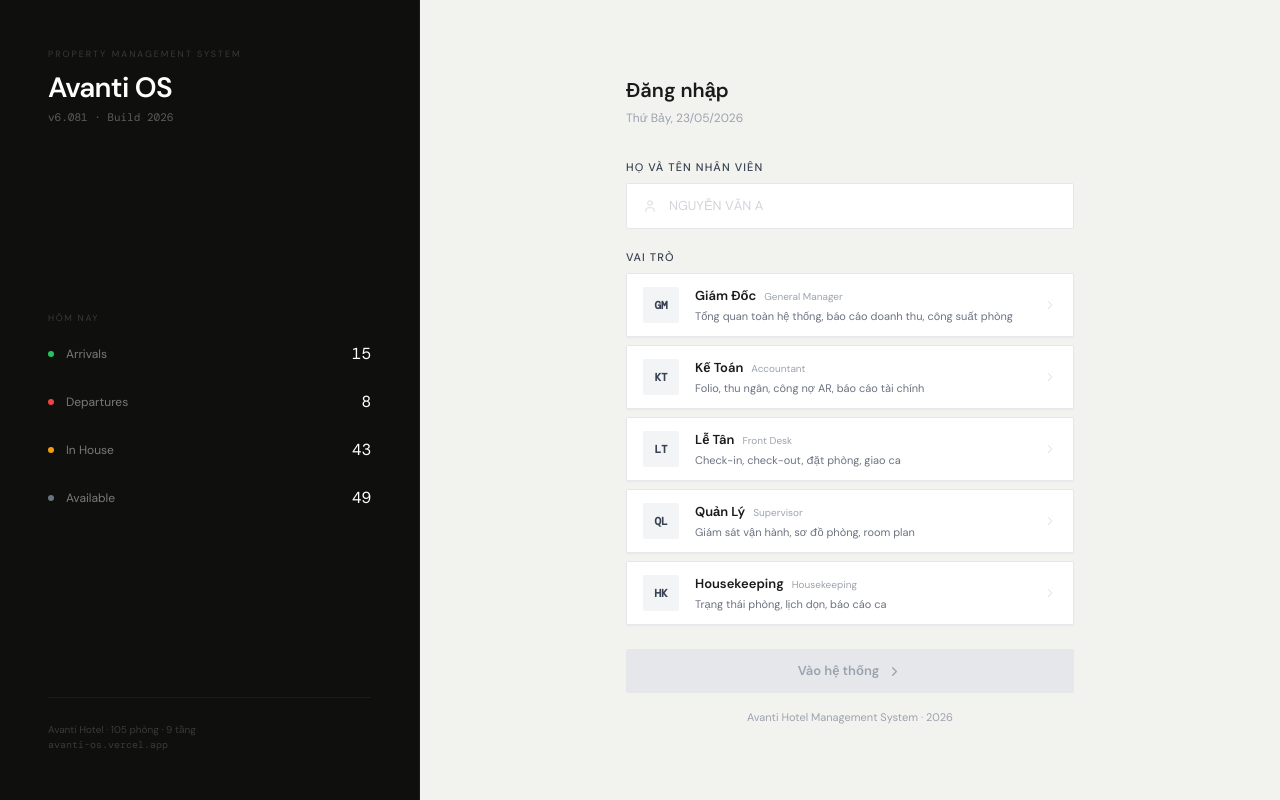
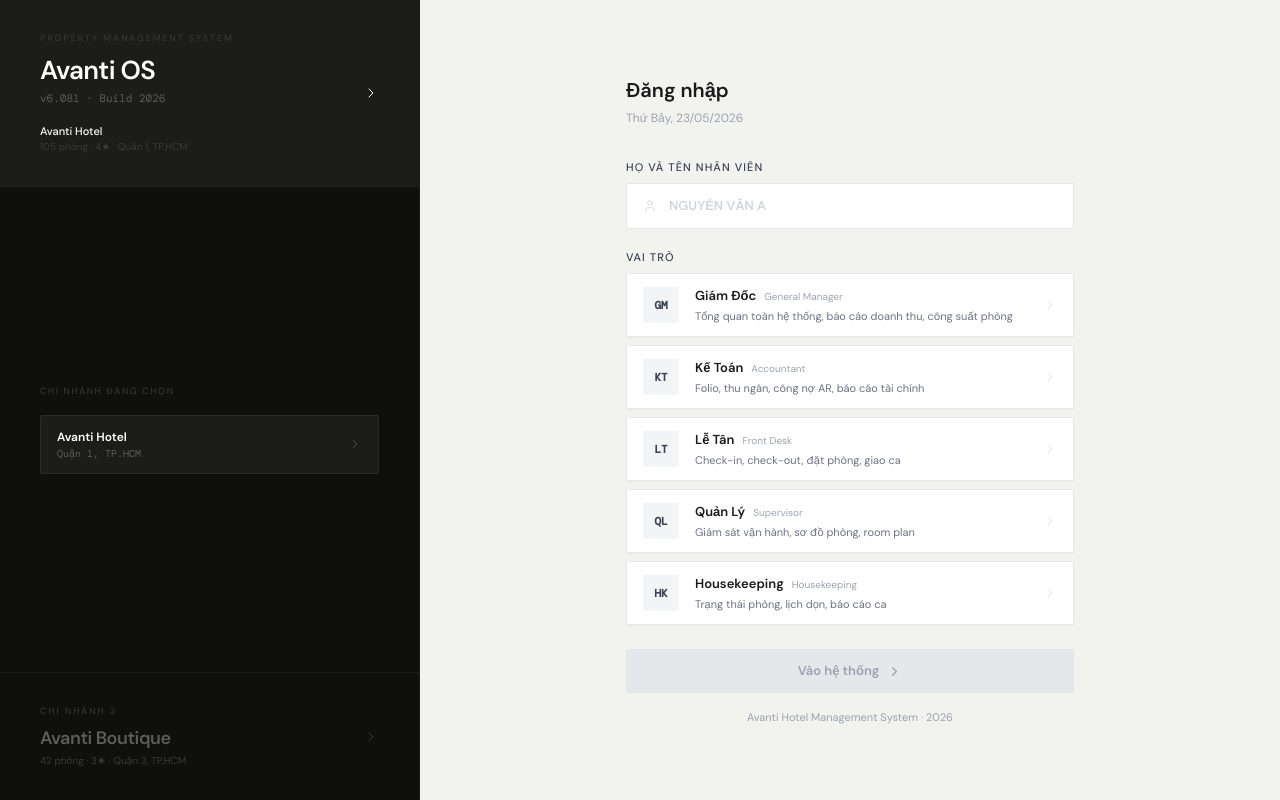
Before and after one commit to giahuydoo0207-tech/avanti-os, a Next.js app: page / in a window 1280 px wide. Built offline with nearby package versions, Linux system fonts and the light colour scheme.

Commit message:
Redesign login: branch switcher, colored name input, remove stats

```diff
--- a/app/page.tsx
+++ b/app/page.tsx
@@ -67,13 +67,17 @@
   const [name, setName] = useState("");
   const [selectedRole, setSelectedRole] = useState<string | null>(null);
   const [error, setError] = useState("");
+  const [selectedBranch, setSelectedBranch] = useState("avanti");
+  const [showBranchList, setShowBranchList] = useState(false);
 
   const handleLogin = () => {
     if (!name.trim()) { setError("Vui lòng nhập họ và tên"); return; }
     if (!selectedRole) { setError("Vui lòng chọn vai trò"); return; }
     setError("");
-    localStorage.setItem("staffName", name.trim());
-    localStorage.setItem("staffRole", selectedRole);
+    if(typeof window!=="undefined"){
+      localStorage.setItem("staffName", name.trim());
+      localStorage.setItem("staffRole", selectedRole!);
+    }
     router.push("/dashboard");
   };
 
@@ -93,43 +97,84 @@
 
       {/* LEFT PANEL — branding */}
       <div
-        className="hidden lg:flex flex-col justify-between w-[420px] shrink-0 px-12 py-12"
+        className="hidden lg:flex flex-col justify-between w-[420px] shrink-0"
         style={{ background: "#0f0f0e", borderRight: "1px solid #1c1c1a" }}
       >
-        {/* Logo */}
-        <div>
-          <div className="text-[9px] tracking-[0.22em] text-[#3a3a38] uppercase mb-2">Property Management System</div>
-          <div className="text-[28px] font-semibold tracking-tight text-white leading-tight">Avanti OS</div>
-          <div className="mono text-[11px] text-[#5c5c58] mt-1">v6.081 · Build 2026</div>
+        {/* TOP — Avanti Hotel */}
+        <button
+          onClick={()=>setSelectedBranch("avanti")}
+          className="flex items-center justify-between px-10 py-8 transition-colors hover:bg-[#1c1c1a] text-left"
+          style={{borderBottom:"1px solid #1c1c1a", background: selectedBranch==="avanti"?"#1c1c1a":"transparent"}}
+        >
+          <div>
+            <div className="text-[9px] tracking-[0.22em] text-[#3a3a38] uppercase mb-2">Property Management System</div>
+            <div className="text-[26px] font-semibold tracking-tight text-white leading-tight">Avanti OS</div>
+            <div className="mono text-[11px] text-[#5c5c58] mt-1">v6.081 · Build 2026</div>
+            <div className="mt-4 text-[11px] font-medium" style={{color: selectedBranch==="avanti"?"#ffffff":"#5c5c58"}}>
+              Avanti Hotel
+            </div>
+            <div className="text-[10px] text-[#3a3a38]">105 phòng · 4★ · Quận 1, TP.HCM</div>
+          </div>
+          <ChevronRight size={16} strokeWidth={1.5} style={{color: selectedBranch==="avanti"?"#ffffff":"#3a3a38", flexShrink:0}}/>
+        </button>
+
+        {/* MIDDLE — Branch location bar */}
+        <div className="flex-1 flex flex-col justify-center px-10">
+          <div className="text-[9px] tracking-[0.18em] uppercase text-[#3a3a38] mb-4">Chi nhánh đang chọn</div>
+          <div
+            className="flex items-center justify-between px-4 py-3 rounded-[2px] cursor-pointer"
+            style={{background:"#1c1c1a", border:"1px solid #2a2a28"}}
+            onClick={()=>setShowBranchList(s=>!s)}
+          >
+            <div>
+              <div className="text-[12px] font-semibold text-white">
+                {selectedBranch==="avanti"?"Avanti Hotel":"Avanti Boutique"}
+              </div>
+              <div className="mono text-[10px] text-[#5c5c58]">
+                {selectedBranch==="avanti"?"Quận 1, TP.HCM":"Quận 3, TP.HCM"}
+              </div>
+            </div>
+            <ChevronRight
+              size={14} strokeWidth={1.5}
+              style={{color:"#5c5c58", flexShrink:0, transform: showBranchList?"rotate(90deg)":"rotate(0deg)", transition:"transform 0.15s"}}
+            />
+          </div>
+          {showBranchList&&(
+            <div className="mt-1 rounded-[2px] overflow-hidden" style={{border:"1px solid #2a2a28"}}>
+              {[
+                {id:"avanti",  name:"Avanti Hotel",    addr:"Quận 1, TP.HCM",  rooms:105, stars:"4★"},
+                {id:"boutique",name:"Avanti Boutique",  addr:"Quận 3, TP.HCM",  rooms:42,  stars:"3★"},
+              ].map(b=>(
+                <button key={b.id} onClick={()=>{setSelectedBranch(b.id);setShowBranchList(false);}}
+                  className="w-full flex items-center justify-between px-4 py-3 text-left transition-colors hover:bg-[#252523]"
+                  style={{background: selectedBranch===b.id?"#252523":"#1c1c1a", borderBottom:"1px solid #2a2a28"}}
+                >
+                  <div>
+                    <div className={`text-[12px] font-medium ${selectedBranch===b.id?"text-white":"text-[#7a7a75]"}`}>{b.name}</div>
+                    <div className="mono text-[10px] text-[#3a3a38]">{b.addr} · {b.rooms} phòng · {b.stars}</div>
+                  </div>
+                  {selectedBranch===b.id&&<span className="w-1.5 h-1.5 rounded-full bg-white shrink-0"/>}
+                </button>
+              ))}
+            </div>
+          )}
         </div>
 
-        {/* Stats */}
-        <div className="space-y-6">
-          <div className="text-[9px] tracking-[0.18em] uppercase text-[#3a3a38] mb-4">Hôm nay</div>
-          {[
-            { label: "Arrivals", value: "15", color: "#22c55e" },
-            { label: "Departures", value: "8", color: "#ef4444" },
-            { label: "In House", value: "43", color: "#f59e0b" },
-            { label: "Available", value: "49", color: "#6b7280" },
-          ].map(({ label, value, color }) => (
-            <div key={label} className="flex items-center justify-between">
-              <div className="flex items-center gap-3">
-                <span className="w-1.5 h-1.5 rounded-full shrink-0" style={{ background: color }} />
-                <span className="text-[12px] text-[#7a7a75]">{label}</span>
-              </div>
-              <span className="mono text-[16px] font-light text-white">{value}</span>
+        {/* BOTTOM — Avanti Boutique */}
+        <button
+          onClick={()=>setSelectedBranch("boutique")}
+          className="flex items-center justify-between px-10 py-8 transition-colors hover:bg-[#1c1c1a] text-left"
+          style={{borderTop:"1px solid #1c1c1a", background: selectedBranch==="boutique"?"#1c1c1a":"transparent"}}
+        >
+          <div>
+            <div className="text-[9px] tracking-[0.22em] text-[#3a3a38] uppercase mb-2">Chi nhánh 2</div>
+            <div className="text-[18px] font-semibold tracking-tight leading-tight" style={{color: selectedBranch==="boutique"?"#ffffff":"#5c5c58"}}>
+              Avanti Boutique
             </div>
-          ))}
-        </div>
-
-        {/* Footer */}
-        <div>
-          <div className="h-px bg-[#1c1c1a] mb-6" />
-          <div className="text-[10px] text-[#3a3a38]">
-            Avanti Hotel · 105 phòng · 9 tầng<br />
-            <span className="mono">avanti-os.vercel.app</span>
+            <div className="text-[10px] text-[#3a3a38] mt-1">42 phòng · 3★ · Quận 3, TP.HCM</div>
           </div>
-        </div>
+          <ChevronRight size={16} strokeWidth={1.5} style={{color: selectedBranch==="boutique"?"#ffffff":"#3a3a38", flexShrink:0}}/>
+        </button>
       </div>
 
       {/* RIGHT PANEL — login form */}
@@ -158,10 +203,11 @@
             <div className="flex items-center gap-3 bg-white border border-[#e5e7eb] rounded-[2px] px-4 py-3 focus-within:border-[#6b7280] transition-colors">
               <User size={14} strokeWidth={1.5} className="text-[#d1d5db] shrink-0" />
               <input
-                className="flex-1 text-[13px] outline-none bg-transparent placeholder:text-[#d1d5db]"
+                className="flex-1 text-[13px] outline-none bg-transparent placeholder:text-[#d1d5db] font-semibold"
+                style={{color: name ? "#0f0f0e" : undefined, letterSpacing: name ? "0.04em" : undefined}}
                 placeholder="NGUYỄN VĂN A"
                 value={name}
-                onChange={e => { setName(e.target.value); setError(""); }}
+                onChange={e => { setName(e.target.value.toUpperCase()); setError(""); }}
                 onKeyDown={e => e.key === "Enter" && handleLogin()}
               />
             </div>
```
